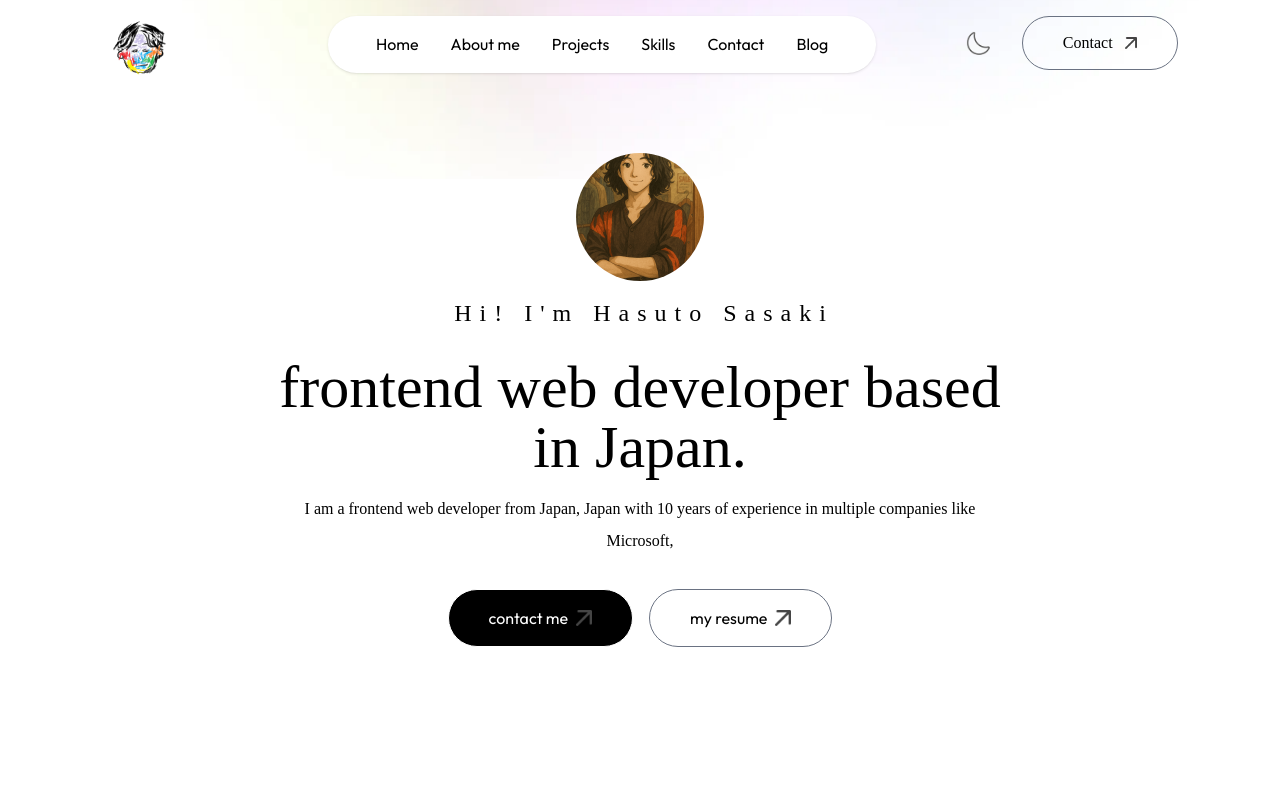
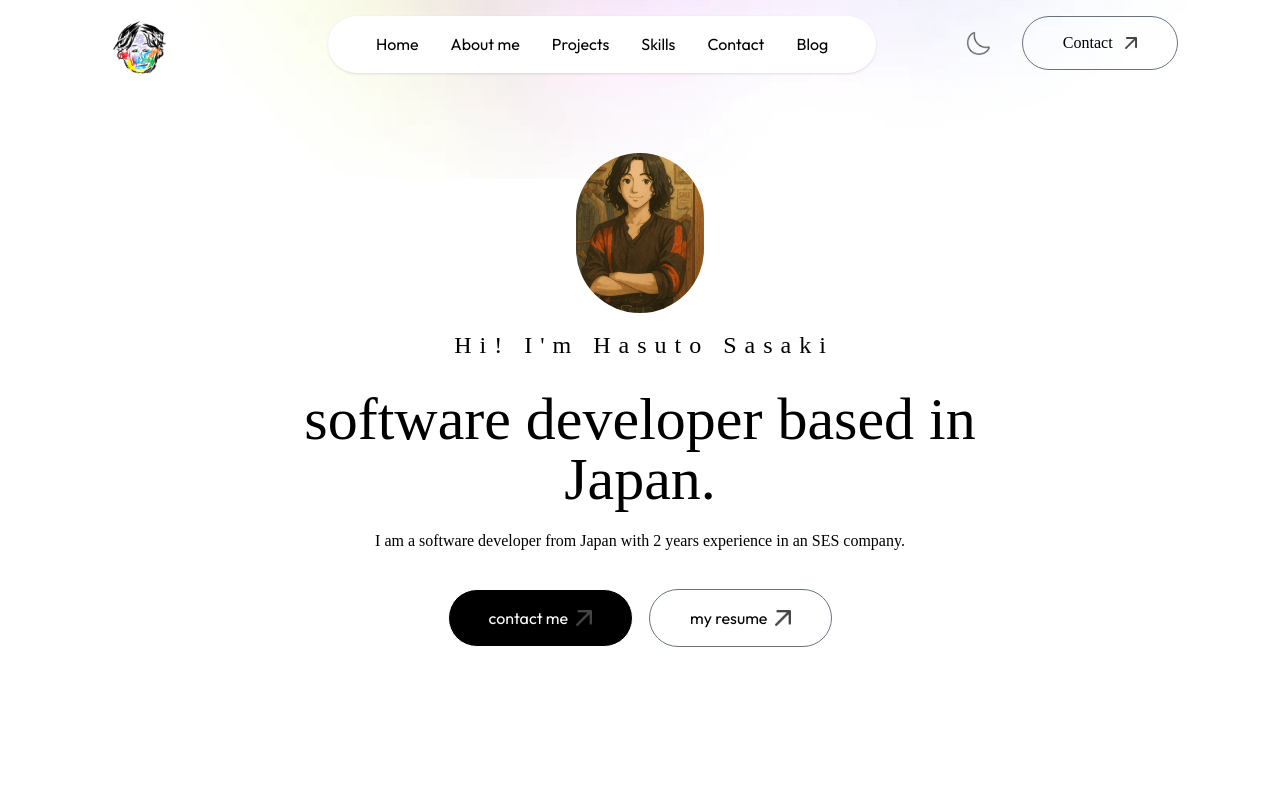
Before and after one commit to HasutoSasaki/my-portfolio, a Next.js app: page / in a window 1280 px wide. Shown: the top 800 px of the page. Built offline with nearby package versions, Linux system fonts and the light colour scheme; a web font is replaced by a local one.

Commit message:
feat: Refactor Header component for improved GSAP animations and update profile description.

```diff
--- a/app/components/Header.tsx
+++ b/app/components/Header.tsx
@@ -1,6 +1,6 @@
 'use client'
 
-import { useRef } from 'react'
+import { useRef, createRef } from 'react'
 import Image from 'next/image'
 import { assets } from '@/assets/assets'
 import gsap from 'gsap'
@@ -9,40 +9,48 @@ import { useGSAP } from '@gsap/react'
 const Header = () => {
     const messageRef = useRef(null)
     const imageContainerRef = useRef(null)
+    const profileImageRef = useRef(null)
+    const imageBorderRef = useRef(null)
     const greeting = "Hi! I'm Hasuto Sasaki"
+    const charRefs = useRef(greeting.split('').map(() => createRef<HTMLSpanElement>()));
 
     useGSAP(() => {
-        // プロフィール画像の円形描画アニメーション
         const imageTimeline = gsap.timeline();
 
-        // 最初の状態設定: 画像は非表示、ボーダーも0%
-        gsap.set('.profile-img', { opacity: 0 });
-        gsap.set('.image-border', { strokeDasharray: 1000, strokeDashoffset: 1000, opacity: 1 });
+        const circumference = 1000;
 
-        // 1. ボーダーを描画するアニメーション
-        imageTimeline.to('.image-border', {
+        gsap.set(profileImageRef.current, { opacity: 0 });
+
+        gsap.set(imageBorderRef.current, {
+            strokeDasharray: circumference,
+            strokeDashoffset: circumference,
+            opacity: 1
+        });
+
+        // 1. 円を描画
+        imageTimeline.to(imageBorderRef.current, {
             strokeDashoffset: 0,
             duration: 1.5,
-            ease: 'power2.inOut'
+            ease: 'power1.inOut'
         });
 
-        // 2. 画像をフェードイン
-        imageTimeline.to('.profile-img', {
+        // 2. ボーダー描画が完了したら、ボーダーを非表示にする
+        imageTimeline.to(imageBorderRef.current, {
+            opacity: 0,
+            duration: 0.5,
+            ease: 'power2.inOut'
+        }, "fadeInStart");
+
+        // 3. 画像をフェードイン
+        imageTimeline.to(profileImageRef.current, {
             opacity: 1,
             duration: 1,
             ease: 'power2.inOut'
-        });
-
-        // 3. border fade out
-        imageTimeline.to('.image-border', {
-            opacity: 0,
-            duration: 0.5,
-            ease: 'power2.inOut'
-        });
+        }, "fadeInStart");
 
 
         // 各文字に対するアニメーション
-        const chars = gsap.utils.toArray('.char');
+        const chars = charRefs.current.map(ref => ref.current);
         gsap.set(chars, { opacity: 0, scale: 0, x: -50 });
         gsap.to(chars, {
             opacity: 1,
@@ -51,42 +59,43 @@ const Header = () => {
             stagger: 0.05,
             duration: 0.5,
             ease: 'back.out(1.7)',
-            delay: 2.5
-        })
+            delay: 1.3
+        });
     });
     return (
         <div className='w-11/12 max-w-3xl text-center mx-auto h-screen flex flex-col
         items-center justify-center gap-4'>
-            <div ref={imageContainerRef} className="relative w-32 h-32 flex items-center justify-center">
-                <svg className="absolute w-full h-full" viewBox="0 0 100 100">
-                    <circle
-                        className="image-border"
+            <div ref={imageContainerRef} className="relative w-32 h-40 flex items-center justify-center">
+                <svg className="absolute w-full h-full" viewBox="0 0 100 125">
+                    <ellipse
+                        ref={imageBorderRef}
                         cx="50"
-                        cy="50"
-                        r="48"
+                        cy="62"
+                        rx="49"
+                        ry="61"
                         fill="none"
                         stroke="white"
-                        strokeWidth="2"
+                        strokeWidth="1"
                     />
                 </svg>
                 <Image
+                    ref={profileImageRef}
                     src={assets.profile}
                     alt='Profile Image'
-                    className='rounded-full w-full h-full object-cover profile-img'
+                    className='rounded-full w-full h-full object-cover'
                 />
             </div>
             <h3 ref={messageRef} className='flex items-end gap-2 text-xl md:text-2xl mb-3 font-Ovo'>
                 {greeting.split('').map((char, index) => (
-                    <span key={index} className="char inline-block font-Ovo">
+                    <span key={index} ref={charRefs.current[index]} className="inline-block font-Ovo">
                         {char === ' ' ? '\u00A0' : char}
                     </span>
                 ))}
             </h3>
             <h1 className='text-3xl sm:text-6xl lg-text-[66px] font-Ovo'>
-                frontend web developer based in Japan.</h1>
+                software developer based in Japan.</h1>
             <p className='max-w-2xl mx-auto font-Ovo'>
-                I am a frontend web developer from Japan, Japan with 10 years of experience
-                in multiple companies like Microsoft,
+                I am a software developer from Japan with 2 years experience in an SES company.
             </p>
             <div className='flex flex-col sm:flex-row items-center gap-4 mt-4'>
                 <a href="#contact"
@@ -94,7 +103,7 @@ const Header = () => {
                     text-white flex items-center gap-2 dark:bg-transparent'>contact me
                     <Image src={assets.contactArrow} alt='Contact Arrow' className='w-4' />
                 </a>
-                <a href="/sample.pdf" download
+                <a href="/resume.pdf" download
                     className='px-10 py-3 border rounded-full border-gray-500 flex
                         items-center gap-2 bg-white dark:text-black'>my resume
                     <Image src={assets.contactArrow} alt='Contact Arrow' className='w-4' />
```
